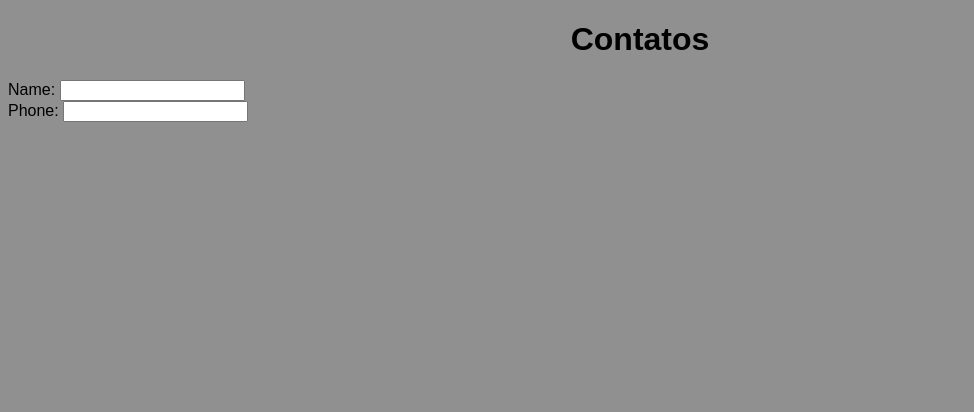
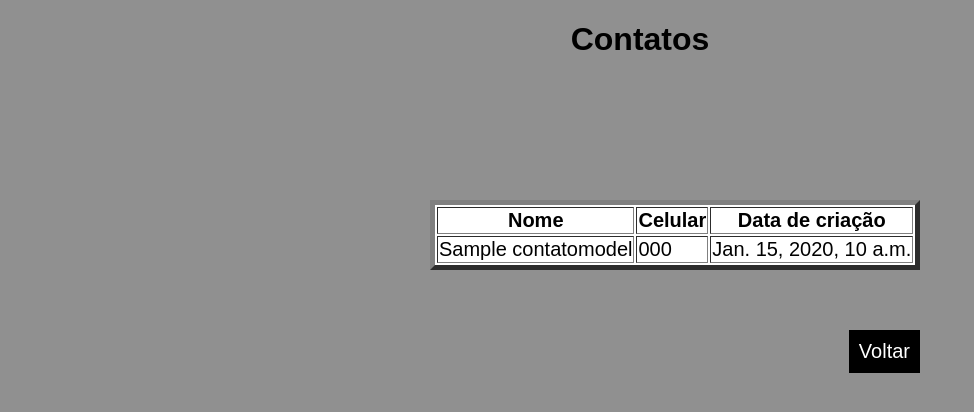
Before and after one commit to MatheusHenry21/Django-CRUD, a Django app: page /listar/ in a window 1280 px wide. Shown: the top 412 px of the page, without its empty margins (0-974 px from the left). Run offline with Django 5.2, Linux system fonts and the light colour scheme; tables that the repository leaves empty hold one stand-in row (values such as "Sample post").

Commit message:
Método listar

```diff
--- a/crud/views.py
+++ b/crud/views.py
@@ -2,6 +2,7 @@
 from django.shortcuts import render, redirect
 from django.http import HttpRequest
 from . import forms
+from . import models
 
 #HOME com POST
 def home_orm(request: HttpRequest):
@@ -19,9 +20,9 @@ def contato_post(request: HttpRequest):
     }
     return render(request, 'crud/html/adicionar.html', context)
 
-def contato_get(request: HttpRequest):
+def contato_get(request):
     context = {
-        'info': forms.ContatoForm
+        'info': models.ContatoModel.objects.all()
     }
 
     return render(request, 'crud/html/listar.html', context)
--- a/templates/crud/html/listar.html
+++ b/templates/crud/html/listar.html
@@ -16,12 +16,50 @@
         font-size: 12;
         text-align: center;
     }
+
+    table{
+        background-color: white;
+        position: absolute;
+        left: 430px;
+        top: 200px;
+        font-size: 20px;
+    }
+
+    a{
+        position: absolute;
+        right: 360px;
+        top: 330px;
+        padding: 10px;
+        font-size: 15pt;
+        background-color: black;
+        color: white;
+        text-decoration: none;
+    }
+
+    a:hover{
+        text-decoration: underline;
+    }
 </style>
 
 <body>
     <h1>Contatos</h1>
-    <form>
-        {{info}}
-    </form>
+    <table border="5">
+        <thead>
+            <th>Nome</th>
+            <th>Celular</th>
+            <th>Data de criação</th>
+        </thead>
+
+        <tbody>
+            {% for ctt in info %}
+            <tr>
+                <td>{{ ctt.name }}</td>
+                <td>{{ ctt.phone }}</td>
+                <td>{{ ctt.date_created }}</td>
+            </tr>
+            {% endfor %}
+        </tbody>
+    </table>
+    <a href="{% url 'crud:home' %}">Voltar</a>
 </body>
 </html>
```
